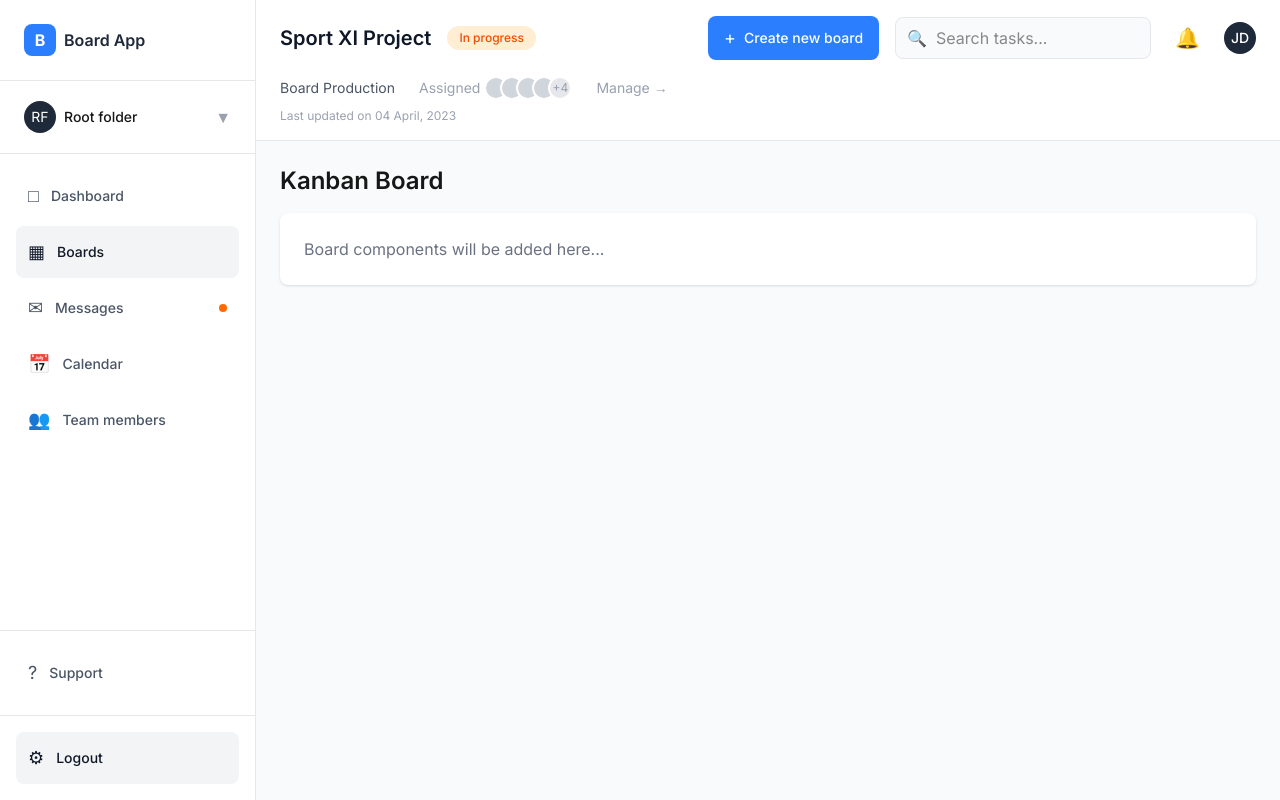
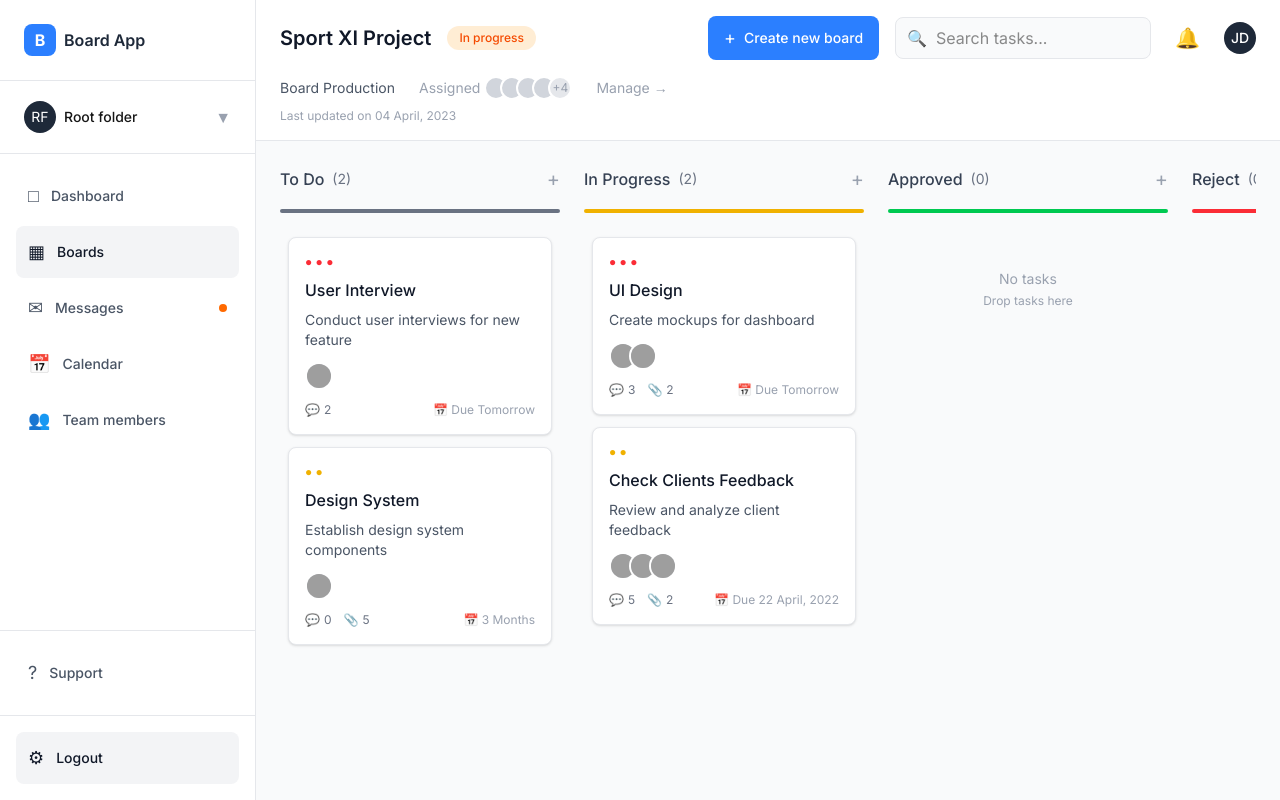
Before and after one commit to devcamarasinghe/kanban-board, a Next.js app: page / in a window 1280 px wide. Built offline with nearby package versions, Linux system fonts and the light colour scheme; grey boxes are pictures that could not be loaded.

Commit message:
Add Kanban board with drag-and-drop functionality

```diff
--- a/package.json
+++ b/package.json
@@ -9,6 +9,9 @@
     "lint": "eslint"
   },
   "dependencies": {
+    "@dnd-kit/core": "^6.3.1",
+    "@dnd-kit/sortable": "^10.0.0",
+    "@dnd-kit/utilities": "^3.2.2",
     "next": "15.5.2",
     "react": "19.1.0",
     "react-dom": "19.1.0",
--- a/src/app/page.tsx
+++ b/src/app/page.tsx
@@ -1,16 +1,13 @@
 'use client';
 
 import DashboardLayout from '@/components/layout/DashboardLayout';
+import KanbanBoard from '@/components/board/KanbanBoard';
 
 export default function Home() {
   return (
     <DashboardLayout>
       <div className="h-full">
-        <h2 className="text-2xl font-semibold mb-4">Kanban Board</h2>
-        {/* Board will go here in next step */}
-        <div className="bg-white rounded-lg p-6 shadow-sm">
-          <p className="text-gray-500">Board components will be added here...</p>
-        </div>
+        <KanbanBoard />
       </div>
     </DashboardLayout>
   );
--- /dev/null
+++ b/src/components/board/BoardColumn.tsx
@@ -0,0 +1,67 @@
+'use client';
+
+import React from 'react';
+import { Task, TaskStatus, User } from '@/types';
+import TaskCard from './TaskCard';
+import { useDroppable } from '@dnd-kit/core';
+import { SortableContext, verticalListSortingStrategy } from '@dnd-kit/sortable';
+import { getColumnTitle, getColumnColor } from '@/lib/utils';
+
+interface BoardColumnProps {
+  status: TaskStatus;
+  tasks: Task[];
+  users: User[];
+}
+
+const BoardColumn = ({ status, tasks, users }: BoardColumnProps) => {
+  const { setNodeRef, isOver } = useDroppable({
+    id: status,
+  });
+
+  const columnColor = getColumnColor(status);
+  const columnTitle = getColumnTitle(status);
+
+  return (
+    <div className="flex-1 min-w-[280px]">
+      {/* Column Header */}
+      <div className="flex items-center justify-between mb-4">
+        <div className="flex items-center gap-2">
+          <h3 className="font-medium text-gray-700">{columnTitle}</h3>
+          <span className="text-sm text-gray-500">({tasks.length})</span>
+        </div>
+        <button className="text-gray-400 hover:text-gray-600 text-xl">
+          +
+        </button>
+      </div>
+
+      {/* Column Status Bar */}
+      <div className={`h-1 ${columnColor} rounded-full mb-4`}></div>
+
+      {/* Tasks Drop Zone */}
+      <div
+        ref={setNodeRef}
+        className={`min-h-[500px] space-y-3 p-2 rounded-lg transition-colors ${
+          isOver ? 'bg-blue-50 ring-2 ring-blue-200' : 'bg-gray-50'
+        }`}
+      >
+        <SortableContext
+          items={tasks.map(t => t.id)}
+          strategy={verticalListSortingStrategy}
+        >
+          {tasks.map((task) => (
+            <TaskCard key={task.id} task={task} users={users} />
+          ))}
+        </SortableContext>
+
+        {tasks.length === 0 && (
+          <div className="text-center py-8 text-gray-400">
+            <p className="text-sm">No tasks</p>
+            <p className="text-xs mt-1">Drop tasks here</p>
+          </div>
+        )}
+      </div>
+    </div>
+  );
+};
+
+export default BoardColumn;
--- /dev/null
+++ b/src/components/board/KanbanBoard.tsx
@@ -0,0 +1,120 @@
+'use client';
+
+import React, { useEffect, useState } from 'react';
+import {
+  DndContext,
+  DragEndEvent,
+  DragOverlay,
+  DragStartEvent,
+  closestCorners,
+  PointerSensor,
+  useSensor,
+  useSensors
+} from '@dnd-kit/core';
+import { arrayMove } from '@dnd-kit/sortable';
+import BoardColumn from './BoardColumn';
+import TaskCard from './TaskCard';
+import useTaskStore from '@/store/useTaskStore';
+import { Task, TaskStatus } from '@/types';
+import { getTasksByStatus } from '@/lib/utils';
+
+const KanbanBoard = () => {
+  const {
+    filteredTasks,
+    users,
+    updateTaskStatus,
+    reorderTasks,
+    initializeTasks
+  } = useTaskStore();
+
+  const [activeTask, setActiveTask] = useState<Task | null>(null);
+
+  const sensors = useSensors(
+    useSensor(PointerSensor, {
+      activationConstraint: {
+        distance: 8,
+      },
+    })
+  );
+
+  const statuses: TaskStatus[] = ['todo', 'inprogress', 'approved', 'reject'];
+
+  useEffect(() => {
+    initializeTasks();
+  }, [initializeTasks]);
+
+  const handleDragStart = (event: DragStartEvent) => {
+    const task = filteredTasks.find(t => t.id === event.active.id);
+    setActiveTask(task || null);
+  };
+
+  const handleDragEnd = (event: DragEndEvent) => {
+    const { active, over } = event;
+
+    if (!over) {
+      setActiveTask(null);
+      return;
+    }
+
+    const taskId = active.id as string;
+    const overId = over.id as string;
+
+    // Check if dropped on a column
+    if (statuses.includes(overId as TaskStatus)) {
+      updateTaskStatus(taskId, overId as TaskStatus);
+    } else {
+      // Dropped on another task - reorder within the same column
+      const activeTask = filteredTasks.find(t => t.id === taskId);
+      const overTask = filteredTasks.find(t => t.id === overId);
+
+      if (activeTask && overTask && activeTask.status === overTask.status) {
+        const columnTasks = getTasksByStatus(filteredTasks, activeTask.status);
+        const activeIndex = columnTasks.findIndex(t => t.id === taskId);
+        const overIndex = columnTasks.findIndex(t => t.id === overId);
+
+        if (activeIndex !== overIndex) {
+          const reorderedColumnTasks = arrayMove(columnTasks, activeIndex, overIndex);
+
+          // Merge reordered tasks back into the full task list
+          const updatedTasks = filteredTasks.map(task => {
+            const reorderedTask = reorderedColumnTasks.find(t => t.id === task.id);
+            return reorderedTask || task;
+          });
+
+          reorderTasks(updatedTasks);
+        }
+      } else if (activeTask && overTask) {
+        // Dropped on a task in a different column
+        updateTaskStatus(taskId, overTask.status);
+      }
+    }
+
+    setActiveTask(null);
+  };
+
+  return (
+    <DndContext
+      sensors={sensors}
+      collisionDetection={closestCorners}
+      onDragStart={handleDragStart}
+      onDragEnd={handleDragEnd}
+    >
+      <div className="flex gap-6 overflow-x-auto pb-4">
+        {statuses.map((status) => (
+          <BoardColumn
+            key={status}
+            status={status}
+            tasks={getTasksByStatus(filteredTasks, status)}
+            users={users}
+          />
+        ))}
+      </div>
+
+      <DragOverlay>
+        {activeTask && <TaskCard task={activeTask} users={users} />}
+      </DragOverlay>
+    </DndContext>
+  );
+};
+
+export default KanbanBoard;
--- /dev/null
+++ b/src/components/board/TaskCard.tsx
@@ -0,0 +1,123 @@
+'use client';
+
+import React from 'react';
+import { Task, User } from '@/types';
+import { useSortable } from '@dnd-kit/sortable';
+import { CSS } from '@dnd-kit/utilities';
+
+interface TaskCardProps {
+  task: Task;
+  users: User[];
+}
+
+const TaskCard = ({ task, users }: TaskCardProps) => {
+  const {
+    attributes,
+    listeners,
+    setNodeRef,
+    transform,
+    transition,
+    isDragging,
+  } = useSortable({ id: task.id });
+
+  const style = {
+    transform: CSS.Transform.toString(transform),
+    transition,
+    opacity: isDragging ? 0.5 : 1,
+  };
+
+  const taskUsers = users.filter(user => task.assignees.includes(user.id));
+
+  const getPriorityColor = (priority: string) => {
+    switch (priority) {
+      case 'high': return 'text-red-500';
+      case 'medium': return 'text-yellow-500';
+      case 'low': return 'text-green-500';
+      default: return 'text-gray-500';
+    }
+  };
+
+  const getPriorityDots = (priority: string) => {
+    switch (priority) {
+      case 'high': return '● ● ●';
+      case 'medium': return '● ●';
+      case 'low': return '●';
+      default: return '●';
+    }
+  };
+
+  return (
+    <div
+      ref={setNodeRef}
+      style={style}
+      {...attributes}
+      {...listeners}
+      className={`bg-white rounded-lg p-4 shadow-sm border border-gray-200 cursor-move hover:shadow-md transition-shadow ${
+        isDragging ? 'shadow-lg ring-2 ring-blue-500' : ''
+      }`}
+    >
+      {/* Priority indicator */}
+      <div className={`text-xs mb-2 ${getPriorityColor(task.priority)}`}>
+        {getPriorityDots(task.priority)}
+      </div>
+
+      {/* Task Title */}
+      <h3 className="font-medium text-gray-900 mb-2">{task.title}</h3>
+
+      {/* Task Description */}
+      {task.description && (
+        <p className="text-sm text-gray-600 mb-3">{task.description}</p>
+      )}
+
+      {/* Assignees */}
+      <div className="flex -space-x-2 mb-3">
+        {taskUsers.slice(0, 3).map((user) => (
+          <div
+            key={user.id}
+            className="w-7 h-7 rounded-full border-2 border-white bg-gray-300 flex items-center justify-center overflow-hidden"
+            title={user.name}
+          >
+            {user.avatar ? (
+              <img src={user.avatar} alt={user.name} className="w-full h-full object-cover" />
+            ) : (
+              <span className="text-xs font-medium text-gray-700">
+                {user.name.split(' ').map(n => n[0]).join('')}
+              </span>
+            )}
+          </div>
+        ))}
+        {taskUsers.length > 3 && (
+          <div className="w-7 h-7 rounded-full border-2 border-white bg-gray-200 flex items-center justify-center">
+            <span className="text-xs">+{taskUsers.length - 3}</span>
+          </div>
+        )}
+      </div>
+
+      {/* Task Meta */}
+      <div className="flex items-center justify-between text-xs text-gray-500">
+        <div className="flex items-center gap-3">
+          {/* Comments */}
+          <div className="flex items-center gap-1">
+            <span>💬</span>
+            <span>{task.comments}</span>
+          </div>
+
+          {/* Attachments */}
+          {task.attachments > 0 && (
+            <div className="flex items-center gap-1">
+              <span>📎</span>
+              <span>{task.attachments}</span>
+            </div>
+          )}
+        </div>
+
+        {/* Due Date */}
+        {task.dueDate && (
+          <span className="text-gray-400">📅 {task.dueDate}</span>
+        )}
+      </div>
+    </div>
+  );
+};
+
+export default TaskCard;
```
Also changed, not shown: 1 other file (tests, documents, lock files or other folders).
